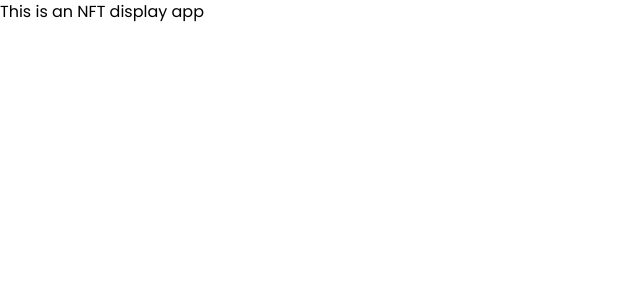
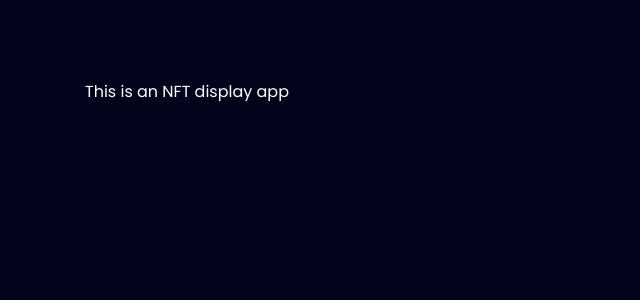
Before and after one commit to Jesuloba-world/NFT-display-app, a React (Vite) app: page / in a window 1280 px wide. Shown: the top 300 px of the page, without its empty margins (0-640 px from the left). Built offline with nearby package versions, Linux system fonts and the light colour scheme.

Commit message:
let's get the data

```diff
--- a/src/containers/layout/index.tsx
+++ b/src/containers/layout/index.tsx
@@ -1,10 +1,14 @@
 import { FC, ReactNode } from "react";
-import { Container } from "./style";
+import { Container, Inner } from "./style";
 
 interface layoutProps {
 	children: ReactNode;
 }
 
 export const Layout: FC<layoutProps> = ({ children }) => {
-	return <Container>{children}</Container>;
+	return (
+		<Container>
+			<Inner>{children}</Inner>
+		</Container>
+	);
 };
--- a/src/containers/layout/style.ts
+++ b/src/containers/layout/style.ts
@@ -1,3 +1,12 @@
 import styled from "styled-components";
 
-export const Container = styled.div``;
+export const Container = styled.div`
+	background-color: ${({ theme }) => theme.purpleblack};
+	min-height: 100vh;
+`;
+
+export const Inner = styled.div`
+	width: 1110px;
+	margin: 0 auto;
+	padding: 80px 0;
+`;
--- a/src/index.css
+++ b/src/index.css
@@ -4,6 +4,7 @@
 	font-family: Poppins, Inter, system-ui, Avenir, Helvetica, Arial, sans-serif;
 	line-height: 1.5;
 	font-weight: 400;
+	color: white;
 
 	font-synthesis: none;
 	text-rendering: optimizeLegibility;
--- a/src/main.tsx
+++ b/src/main.tsx
@@ -1,10 +1,14 @@
-import React from 'react'
-import ReactDOM from 'react-dom/client'
-import App from './App'
-import './index.css'
+import React from "react";
+import ReactDOM from "react-dom/client";
+import App from "./App";
+import "./index.css";
+import { ThemeProvider } from "styled-components";
+import theme from "styled.config";
 
-ReactDOM.createRoot(document.getElementById('root') as HTMLElement).render(
-  <React.StrictMode>
-    <App />
-  </React.StrictMode>,
-)
+ReactDOM.createRoot(document.getElementById("root") as HTMLElement).render(
+	<React.StrictMode>
+		<ThemeProvider theme={theme}>
+			<App />
+		</ThemeProvider>
+	</React.StrictMode>
+);
--- /dev/null
+++ b/src/styled.config.ts
@@ -0,0 +1,11 @@
+interface themeInterface {
+	white: string;
+	purpleblack: string;
+}
+
+const theme: themeInterface = {
+	white: "#ffffff",
+	purpleblack: "#03031C",
+};
+
+export default theme;
```
Also changed, not shown: 1 other file (tests, documents, lock files or other folders).
